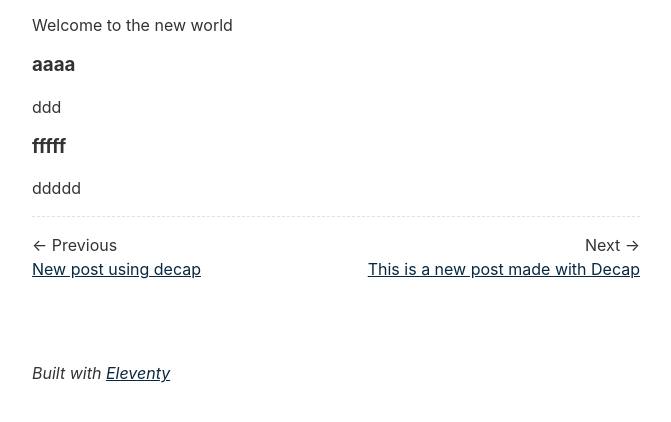
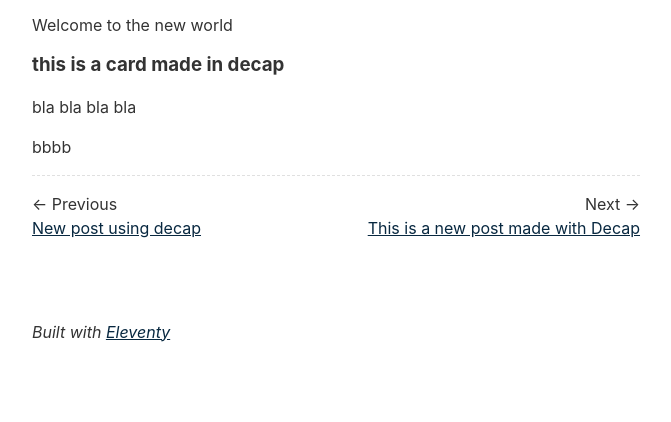
Before and after one commit to Hurricane86/EleventyTest, an Eleventy site: page content/blog/hello-world.md in a window 1280 px wide. Shown: the part 182-604 px from the top of the page, without its empty margins (304-975 px from the left). Built offline with nearby package versions, Linux system fonts and the light colour scheme; Eleventy itself is replaced by a stand-in of ours; files that its build step writes are made by us from their sources; what @zachleat/heading-anchors, zod-validation-error would draw is missing.

Commit message:
Update Blog “hello-world”

```diff
--- a/content/blog/hello-world.md
+++ b/content/blog/hello-world.md
@@ -6,10 +6,8 @@ tags:
   - posts
 ---
 Welcome to the new world
-
-
-{% card "aaaa", "ddd" %}
+{% card "this is a card made in decap", "bla bla bla bla" %}
 
 
 
-{% card "fffff", "ddddd" %}
+bbbb
```
